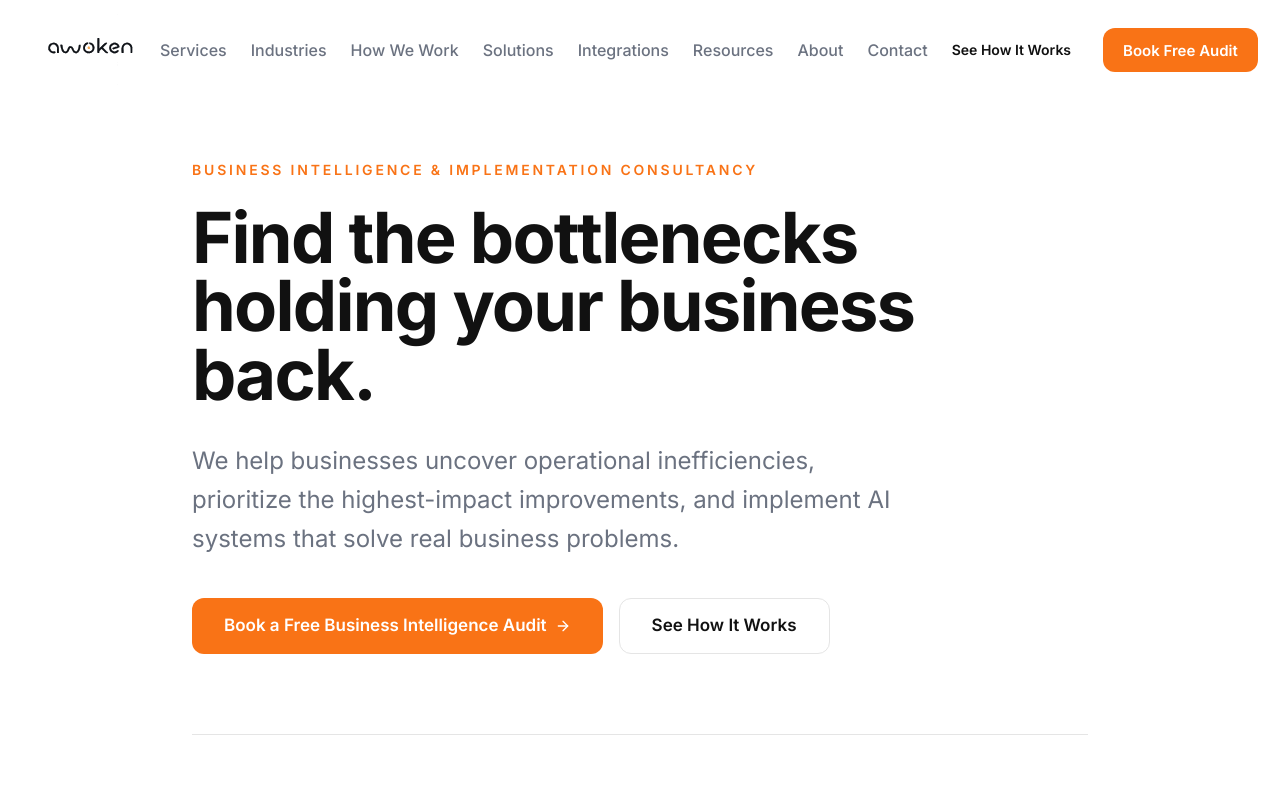
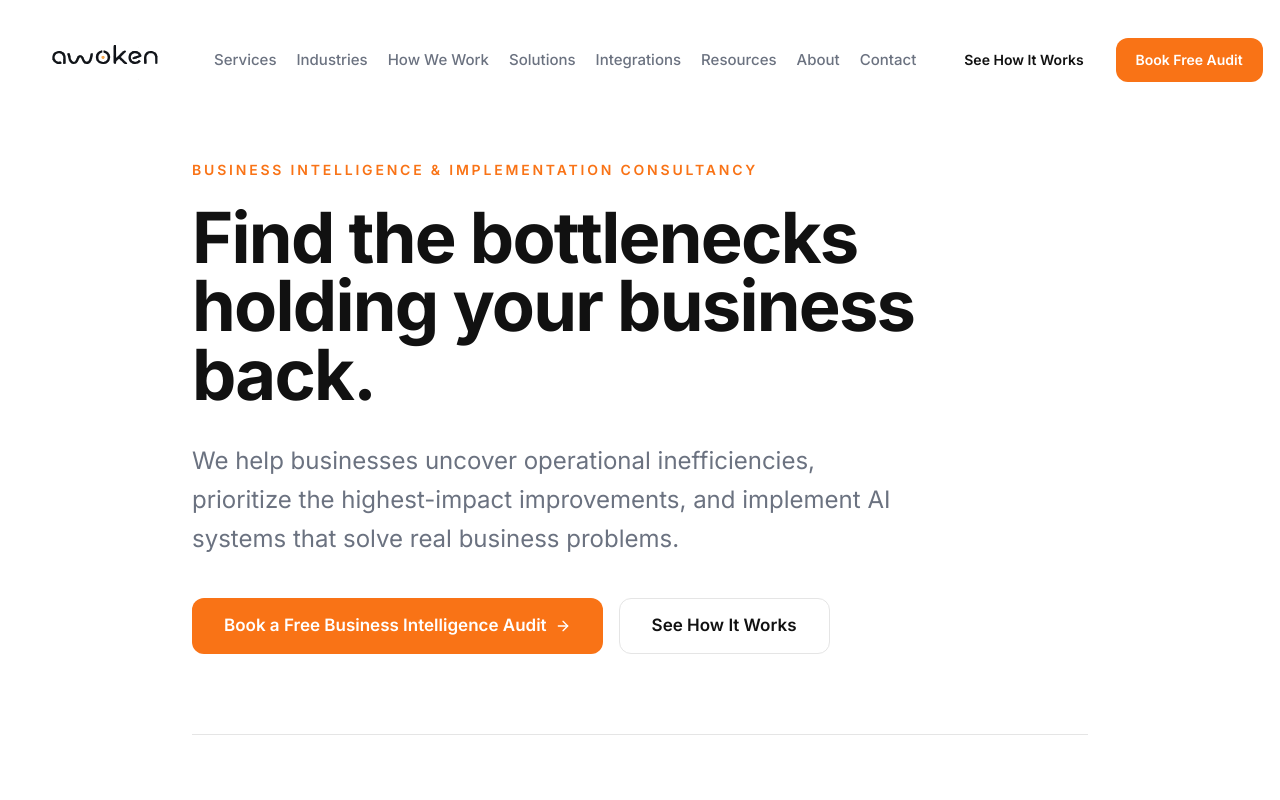
Before and after one commit to ThatKJ/awoken.in, a Next.js app: page / in a window 1280 px wide. Shown: the top 800 px of the page. Built offline with nearby package versions, Linux system fonts and the light colour scheme.

Commit message:
fix navbar overflow, remove lenis smooth scroll, revert to native scroll

```diff
--- a/src/app/globals.css
+++ b/src/app/globals.css
@@ -1,6 +1,5 @@
 @import "tailwindcss";
 @import "tw-animate-css";
-@import "lenis/dist/lenis.css";
 
 @custom-variant dark (&:is(.dark *));
 
@@ -41,8 +40,8 @@
   body {
     @apply bg-background text-foreground font-sans text-[18px] leading-[1.8] antialiased overflow-x-hidden;
   }
-  html.lenis {
-    scroll-behavior: auto;
+  html {
+    scroll-behavior: smooth;
   }
   ::selection {
     background-color: #F97316;
--- a/src/app/layout.tsx
+++ b/src/app/layout.tsx
@@ -3,7 +3,6 @@ import type { Metadata } from "next";
 import "./globals.css";
 import { Navigation } from "@/components/layout/navigation";
 import { Footer } from "@/components/layout/footer";
-import { SmoothScrollProvider } from "@/components/shared/smooth-scroll";
 
 const inter = Inter({
   variable: "--font-inter",
@@ -50,11 +49,9 @@ export default function RootLayout({
   return (
     <html lang="en" className={`${inter.variable} ${geistMono.variable}`}>
       <body className="min-h-screen flex flex-col">
-        <SmoothScrollProvider>
-          <Navigation />
-          <main className="flex-1">{children}</main>
-          <Footer />
-        </SmoothScrollProvider>
+        <Navigation />
+        <main className="flex-1">{children}</main>
+        <Footer />
       </body>
     </html>
   );
--- a/src/components/layout/navigation.tsx
+++ b/src/components/layout/navigation.tsx
@@ -48,17 +48,17 @@ export function Navigation() {
     <>
       <header
         className={cn(
-          "fixed top-0 left-0 right-0 z-50 transition-all duration-300",
+          "fixed top-0 left-0 right-0 z-50 transition-all duration-300 overflow-x-hidden",
           scrolled
             ? "bg-background/70 backdrop-blur-md border-b border-border"
             : "bg-transparent"
         )}
       >
         <div className="mx-auto max-w-7xl px-4 sm:px-6 lg:px-8">
-          <div className="flex h-16 sm:h-20 lg:h-[100px] items-center justify-between gap-2">
+          <div className="flex h-16 sm:h-20 lg:h-[88px] xl:h-[120px] items-center justify-between gap-2">
             {/* Tablet & below: wordmark on left */}
-            <Link href="/" className="lg:hidden flex items-center">
-              <img src="/logo.svg" alt="Awoken" className="h-16 sm:h-24 md:h-[120px] w-auto" />
+            <Link href="/" className="lg:hidden flex items-center shrink-0">
+              <img src="/logo.svg" alt="Awoken" className="h-10 sm:h-14 md:h-[80px] w-auto" />
             </Link>
 
             {/* Desktop: logo */}
@@ -66,27 +66,33 @@ export function Navigation() {
               <img
                 src="/logo.svg"
                 alt="Awoken"
-                className="h-10 w-auto lg:h-[80px]"
+                className="h-10 w-auto lg:h-[72px] xl:h-[100px]"
               />
             </Link>
 
+            {/* Spacer */}
+            <div className="hidden lg:block flex-1 min-w-4" />
+
             {/* Desktop: nav */}
-            <nav className="hidden lg:flex items-center gap-4 xl:gap-6">
+            <nav className="hidden lg:flex items-center gap-3 xl:gap-5">
               {navItems.map((item) => (
                 <Link
                   key={item.href}
                   href={item.href}
-                  className="text-sm xl:text-base font-medium text-muted-foreground hover:text-foreground transition-colors whitespace-nowrap py-2"
+                  className="text-sm xl:text-[15px] font-medium text-muted-foreground hover:text-foreground transition-colors whitespace-nowrap py-2"
                 >
                   {item.label}
                 </Link>
               ))}
             </nav>
 
-            {/* Tablet-only CTA (between mobile & laptop) */}
+            {/* Spacer */}
+            <div className="hidden lg:block flex-1 min-w-4" />
+
+            {/* Tablet-only CTA */}
             <div className="hidden sm:flex lg:hidden items-center">
               <Link href={ctaButtons.primary.href}>
-                <Button variant="primary" size="md" className="whitespace-nowrap">
+                <Button variant="primary" size="md" className="whitespace-nowrap text-sm">
                   {ctaButtons.primary.label}
                 </Button>
               </Link>
@@ -95,12 +101,12 @@ export function Navigation() {
             {/* Desktop: CTAs */}
             <div className="hidden lg:flex items-center gap-3 xl:gap-4">
               <Link href={ctaButtons.secondary.href}>
-                <Button variant="ghost" size="sm" className="hidden xl:inline-flex">
+                <Button variant="ghost" size="sm" className="hidden xl:inline-flex text-sm">
                   {ctaButtons.secondary.label}
                 </Button>
               </Link>
               <Link href={ctaButtons.primary.href}>
-                <Button variant="primary" size="md">
+                <Button variant="primary" size="md" className="text-sm whitespace-nowrap">
                   {ctaButtons.primary.label}
                 </Button>
               </Link>
@@ -108,7 +114,7 @@ export function Navigation() {
 
             {/* Hamburger — min 44px touch target */}
             <button
-              className="lg:hidden flex items-center justify-center w-11 h-11 -mr-2"
+              className="lg:hidden flex items-center justify-center w-11 h-11 -mr-2 shrink-0"
               onClick={() => setMobileOpen(true)}
               aria-label="Open menu"
             >
--- a/src/components/shared/smooth-scroll.tsx
+++ /dev/null
@@ -1,38 +0,0 @@
-"use client";
-
-import { Lenis, useLenis } from "lenis/react";
-import { useEffect, type ReactNode } from "react";
-
-function ScrollRestorer() {
-  const lenis = useLenis();
-
-  useEffect(() => {
-    if (!lenis) return;
-    lenis.scrollTo(0, { immediate: true });
-  }, [lenis]);
-
-  return null;
-}
-
-export function SmoothScrollProvider({
-  children,
-}: {
-  children: ReactNode;
-}) {
-  return (
-    <Lenis
-      root
-      options={{
-        duration: 2.5,
-        easing: (t) => 1 - Math.pow(1 - t, 4),
-        orientation: "vertical",
-        smoothWheel: true,
-        wheelMultiplier: 0.7,
-        touchMultiplier: 1.5,
-      }}
-    >
-      <ScrollRestorer />
-      {children}
-    </Lenis>
-  );
-}
```
